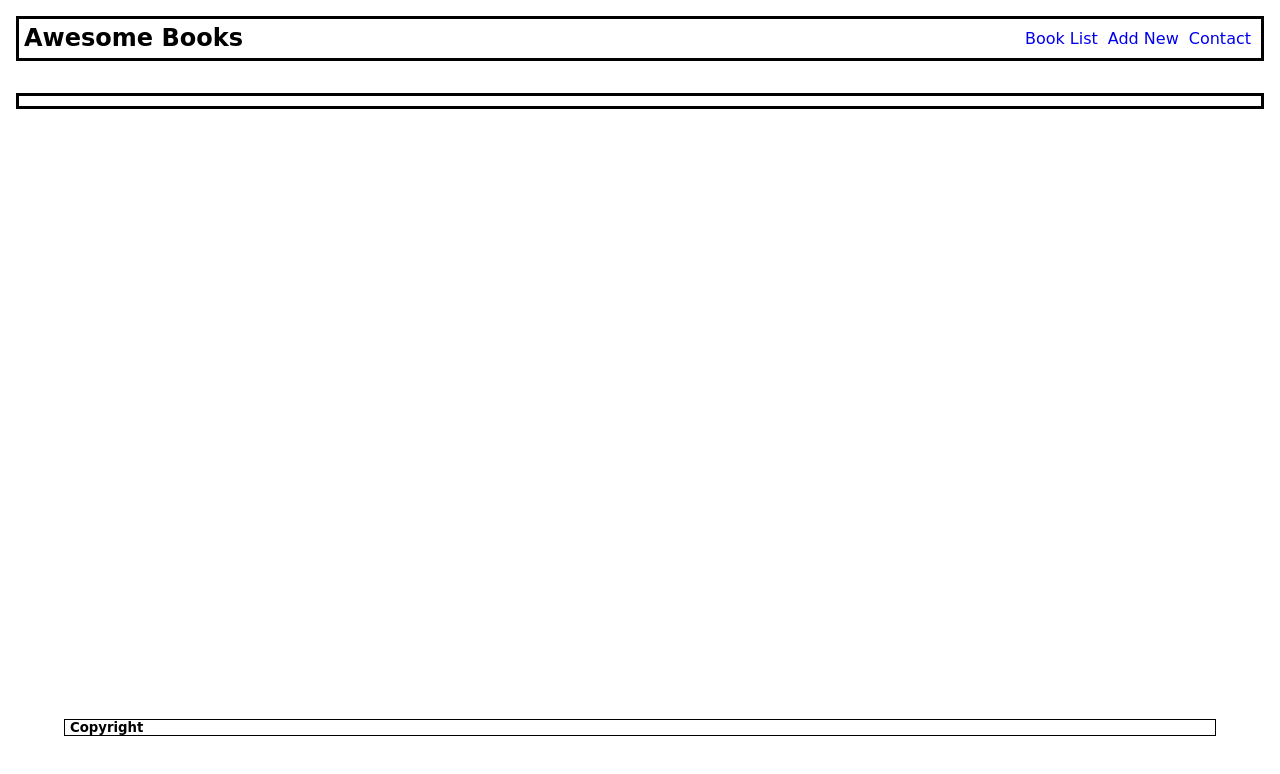
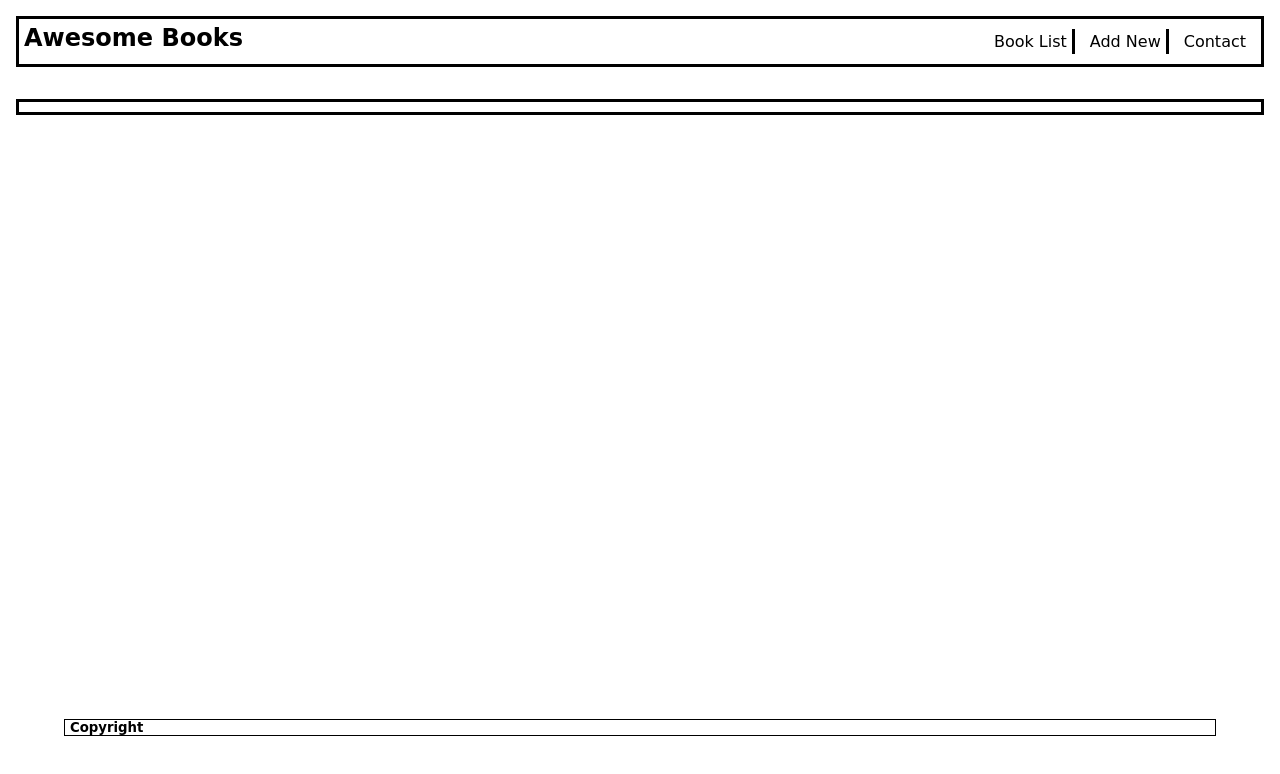
Before and after one commit to Dadadon/Awesome-Books, a plain HTML site: page index.html in a window 1280 px wide. Drawn offline with Linux system fonts and the light colour scheme.

Commit message:
more style to header section

```diff
--- a/style.css
+++ b/style.css
@@ -30,6 +30,24 @@ header ul {
 
 header ul li a {
   text-decoration: none;
+  color: black;
+}
+
+header ul li a:active {
+  color: blue;
+}
+
+header ul li a:visited {
+  color: blue;
+}
+
+header li:nth-child(-n + 2) {
+  border-right: 3px solid #000;
+  padding: 3px 5px;
+}
+
+header li:last-child {
+  padding: 3px 5px;
 }
 
 .menu {
```
